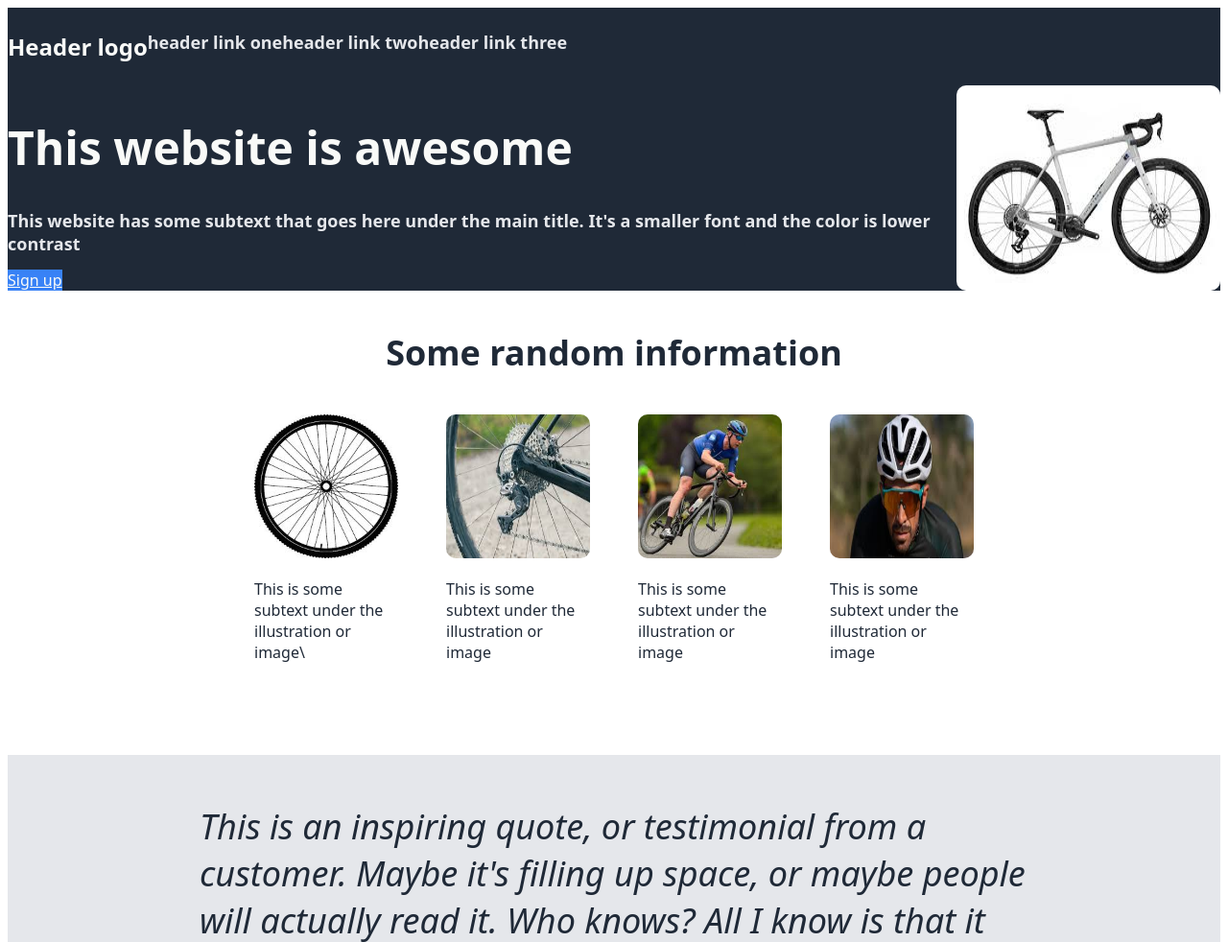
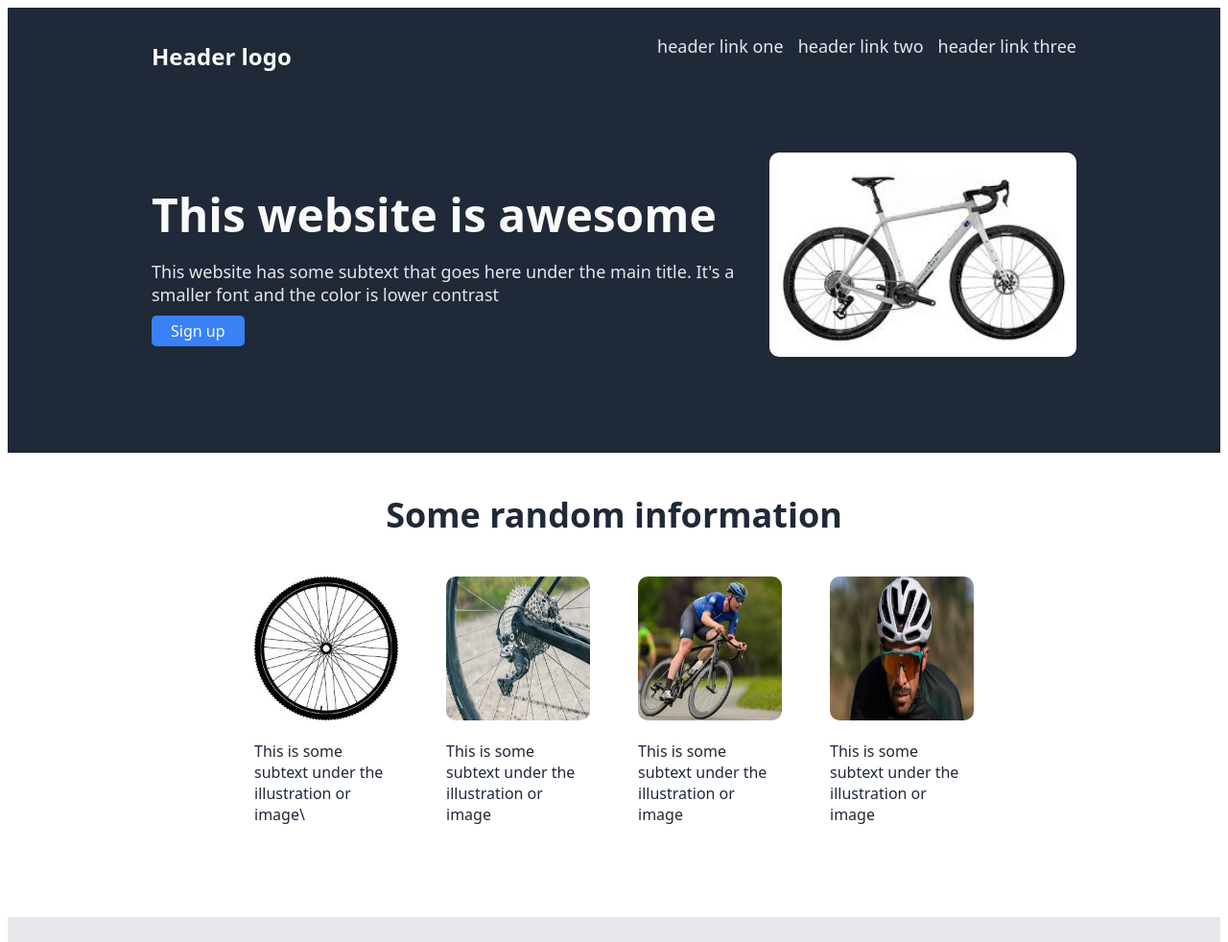
Before and after one commit to jdfawbs/odin_landing, a plain HTML site: page index.html in a window 1280 px wide. Shown: the top 982 px of the page at 96% size. Drawn offline with Linux system fonts and the light colour scheme.

Commit message:
Final styling, centre the site & final commit

```diff
--- a/index.html
+++ b/index.html
@@ -8,13 +8,13 @@
     <link rel="stylesheet" href="styles.css">
 </head>
 <body>
-
+    <div class="site">
         <div class="header">
             <h3 class="logo">Header logo</h3>
             <div class="links">
-            <h4 class="link1">header link one</h4>
-            <h4 calss="link2">header link two</h4>
-            <h4 class="link3">header link three</h4>
+                <p class="link1">header link one</p>
+                <p calss="link2">header link two</p>
+                <p class="link3">header link three</p>
         </div>
         </div>
 
@@ -24,7 +24,7 @@
                 <h2 class="subtitle">This website has some subtext that goes here under the main title. It's a smaller font and the color is lower contrast</h2>
                 <a href="index.html" class="signup_button">Sign up</a>
             </div>
-        <img src="img/bike.jpeg" alt="A picture of a bike">
+            <img class="intro_img" src="img/bike.jpeg" alt="A picture of a bike">
         </div>
 
         <div class="info">
@@ -84,5 +84,6 @@
         <div class="footer">
             <p class="footer_text">Copyright © Fawbs 2025</p>
         </div>
+    </div>
 </body>
 </html>
--- a/styles.css
+++ b/styles.css
@@ -1,5 +1,11 @@
 * {
     font-family: system-ui, -apple-system, BlinkMacSystemFont, 'Segoe UI', Roboto, Oxygen, Ubuntu, Cantarell, 'Open Sans', 'Helvetica Neue', sans-serif;
+
+}
+
+.site {
+    margin: auto;
+    max-width: 1600px;
 }
 
 .header, .welcome, .footer {
@@ -8,24 +14,54 @@
     display: flex;
 }
 
+.header {
+    display: flex;
+    justify-content: space-between;
+    padding: 10px;
+    padding-left: 150px;
+    padding-right: 150px;
+}
 .header .logo {
     color: #F9FAF8;
     font-size: 24px;
 }
+
+.welcome {
+    display: flex;
+    justify-content: center;
+    padding-left: 150px;
+    padding-right: 150px;
+    padding-top: 50px;
+    padding-bottom: 100px;
+    gap: 20px
+
+}
+.intro_img {
+    width: 500px;
+}
 .subtitle, .links {
     color: #E5E7EB;
+    font-weight: lighter;
     font-size: 18px;
     display: flex;
+    gap: 15px;
 }
 .welcome .title {
     color: #F9FAF8;
     font-size: 48px;
     font-weight: 900;
+    margin-bottom: 0px;
 }
 
 .signup_button {
     background-color: #3882F6;
     color: #F9FAF8;
+    text-decoration: none;
+    padding: 5px;
+    padding-left: 20px;
+    padding-right: 20px;
+    border-radius: 5px;
+
 }
 
 .info {
@@ -85,6 +121,8 @@ img {
     margin: 85px;
     margin-top: 60px;
     margin-bottom: 60px;
+    margin-left: 150px;
+    margin-right: 150px;
     color: #F9FAF8;
 }
 .signup_text {
```
Lines whose indentation alone changed are shown as unchanged.
